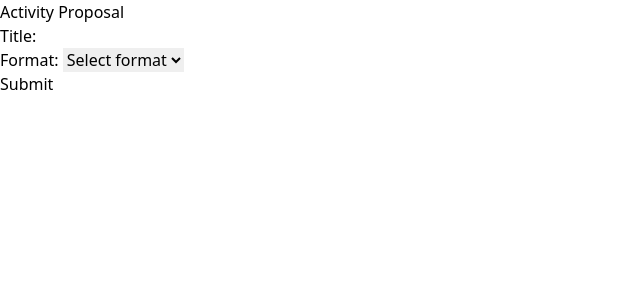
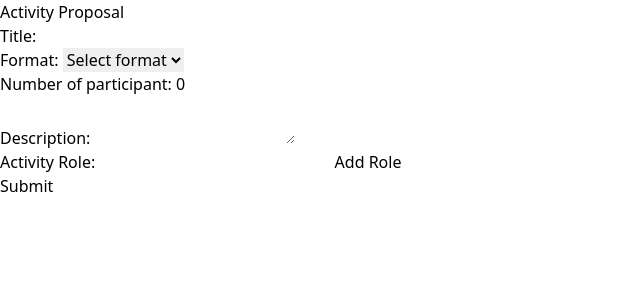
Before and after one commit to MystericalTH/EventManagement, a SvelteKit app in the folder src/frontend/: page /proposal in a window 1280 px wide. Shown: the top 300 px of the page, without its empty margins (0-640 px from the left). Built offline with nearby package versions, Linux system fonts and the light colour scheme.

Commit message:
fix activity roles

```diff
--- a/src/frontend/src/routes/proposal/+page.svelte
+++ b/src/frontend/src/routes/proposal/+page.svelte
@@ -9,6 +9,15 @@
     let advisor = '';
     let startTime = '';
     let endTime = '';
+    let activityRole: string[] = [];
+    let newActivityRole = '';
+
+    const addActivityRole = () => {
+      if (newActivityRole.trim() !== '') {
+        activityRole = [...activityRole, newActivityRole.trim()];
+        newActivityRole = '';
+      }
+    };
 
     const formatDateTime = (date: Date): string => {
       const pad = (num: number) => String(num).padStart(2, '0');
@@ -37,7 +46,8 @@
       proposeDateTime,
       advisor,
       startTime,
-      endTime
+      endTime,
+      activityRole
     };
 
     try {
@@ -85,16 +95,8 @@
           <input type="text" id="endDate" bind:value={endDate} required />
       </div>
       <div>
-        <label for="maxNumber">Number of participant:</label>
-        <input type="number" id="maxNumber" bind:value={maxNumber} required />
-      </div>
-      <div>
         <label for="advisor">Advisor:</label>
         <input type="text" id="advisor" bind:value={advisor} required />
-      </div>
-      <div>
-        <label for="description">Description:</label>
-        <textarea id="description" bind:value={description} required></textarea>
       </div>
 
     {:else if format === 'workshop'}
@@ -114,6 +116,8 @@
         <label for="endTime">End Time:</label>
         <input type="text" id="endTime" bind:value={endTime} required />
       </div>
+    {/if}
+
     <div>
       <label for="maxNumber">Number of participant:</label>
       <input type="number" id="maxNumber" bind:value={maxNumber} required />
@@ -124,8 +128,14 @@
     </div>
     <div>
       <label for="activityRole">Activity Role:</label>
+      <input type="text" id="newActivityRole" bind:value={newActivityRole} />
+      <button type="button" on:click={addActivityRole}>Add Role</button>
+      <ul>
+          {#each activityRole as role}
+              <li>{role}</li>
+          {/each}
+      </ul>
     </div>
-    {/if}
 
   <button type="submit">Submit</button>
 </form>
```
Lines whose indentation alone changed are shown as unchanged.
